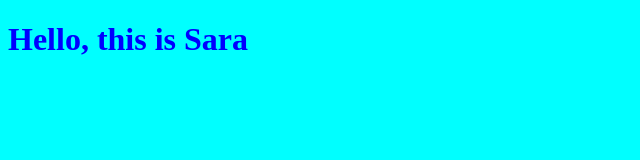
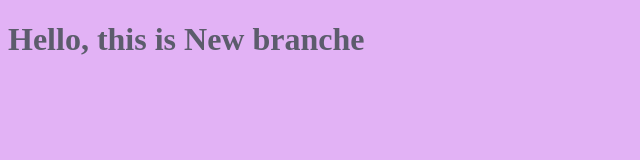
Before and after one commit to kml-sara-01/myprojects, a plain HTML site: page index.html in a window 1280 px wide. Shown: the whole page, without its empty margins (0-640 px from the left). Drawn offline with Linux system fonts and the light colour scheme.

Commit message:
changing style for the title

```diff
--- a/index.html
+++ b/index.html
@@ -8,7 +8,7 @@
     <title>Document</title>
 </head>
 <body>
-    <h1>Hello, this is Sara</h1>
+    <h1>Hello, this is New branche</h1>
     <script src="app.js"></script>
 </body>
 </html>
--- a/style.css
+++ b/style.css
@@ -1,6 +1,6 @@
 h1{
-    color: blue;
+    color: rgb(92, 92, 108);
 }
 body{
- background-color: aqua;
+ background-color: rgb(226, 178, 245);
 }
```
